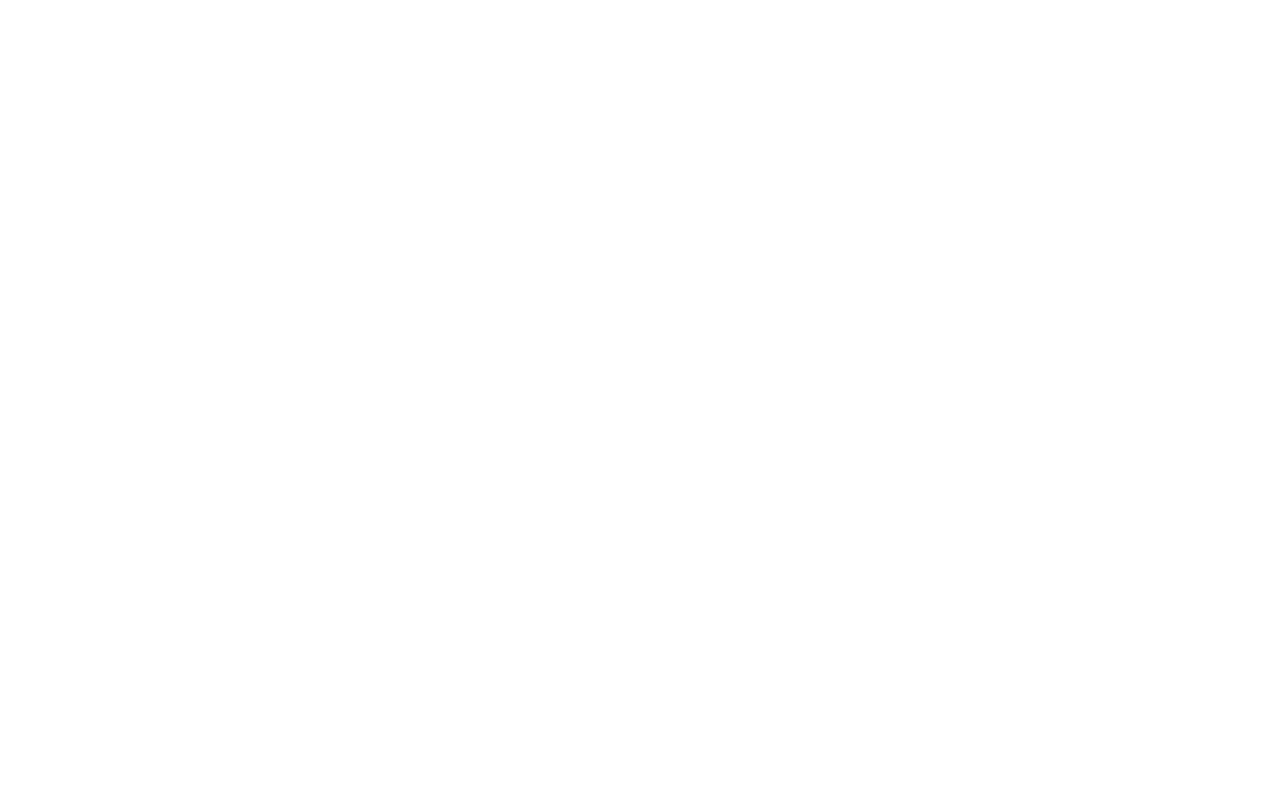
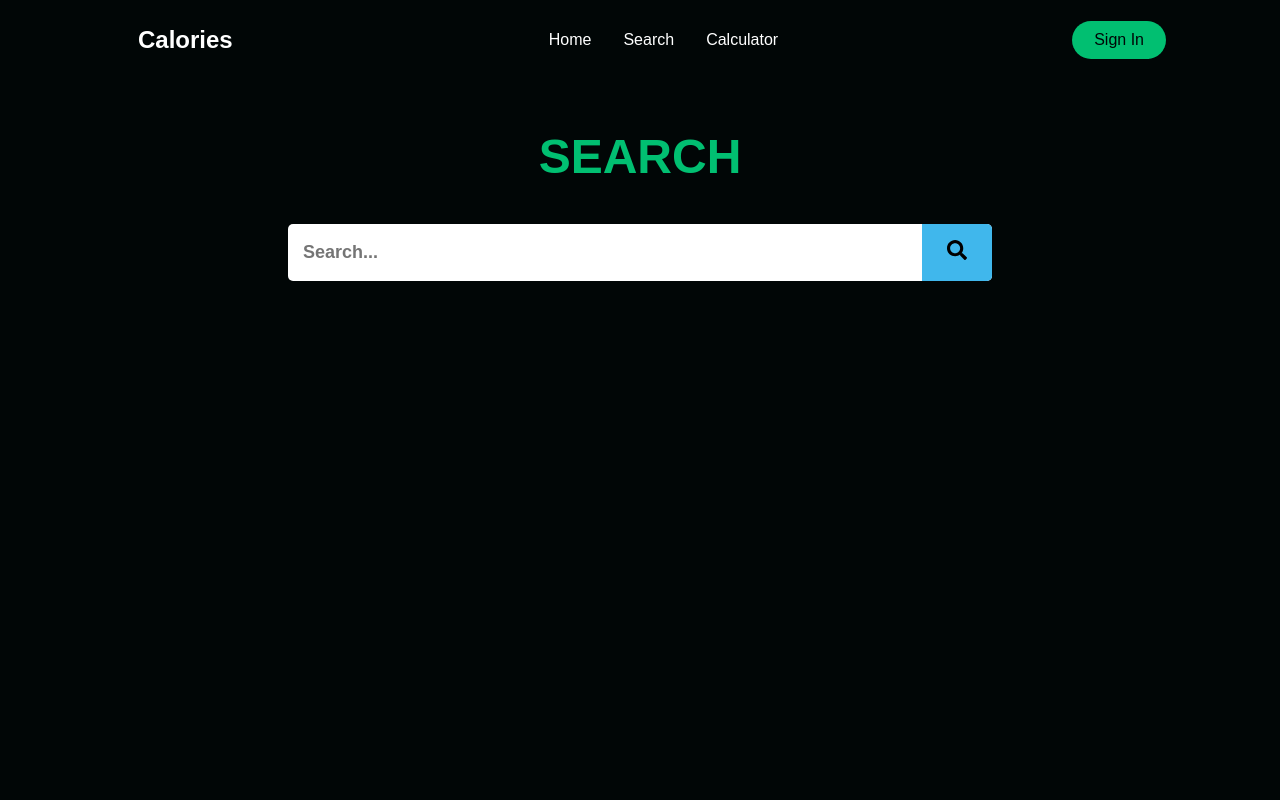
Before and after one commit to ApichayaT/FinalProject, a React (Create React App) app: page /search in a window 1280 px wide. Before the commit this address had no page. Shown: the top 800 px of the page. Built offline with nearby package versions, Linux system fonts and the light colour scheme.

Commit message:
add search files

```diff
--- a/src/App.js
+++ b/src/App.js
@@ -3,6 +3,7 @@
 import { BrowserRouter as Router, Route, Routes } from 'react-router-dom';
 import Home from './pages';
 import SigninPage from './pages/signin'
+import SearchPage from './pages/search'
 
 function App() {
   return (
@@ -10,6 +11,7 @@
       <Routes>
         <Route path="/" element={<Home/>} exact />
         <Route path="/signin" element={<SigninPage/>} exact />
+        <Route path="/search" element={<SearchPage/>} exact />
       </Routes>
     </Router>
   );
--- a/src/components/InfoSection/Data.js
+++ b/src/components/InfoSection/Data.js
@@ -1,5 +1,5 @@
 export const homeObjOne = {
-    id: 'search',
+    id: 'search1',
     lightBg: false,
     lightText: true,
     lightTextDesc: true,
--- a/src/components/Navbar/index.js
+++ b/src/components/Navbar/index.js
@@ -51,7 +51,7 @@
               >Home</NavLinks>
             </NavItem>
             <NavItem>
-              <NavLinks to="search"
+              <NavLinks to="search1"
               smooth={true}
               duration={500}
               spy={true}
--- /dev/null
+++ b/src/components/Search/SearchElements.js
@@ -0,0 +1,69 @@
+import styled from "styled-components";
+
+export const Container = styled.div`
+    height: 800px;
+    display: flex;
+    flex-direction: column;
+    justify-content: center;
+    align-items: center;
+    background: #010606;
+
+    @media screen and (max-width: 768px) {
+        height: 1100px;
+    }
+
+    @media screen and (max-width: 480px) {
+        height: 1300px;
+    }
+`
+
+export const SearchH1 = styled.h1`
+    font-size: 3rem;
+    color: #01bf71;
+
+    margin-top: -350px;
+
+    @media screen and (max-width: 480px) {
+        font-size: 2rem;
+    }
+`
+
+export const Form = styled.h1`
+
+font-family: sans-serif;
+	width: 55vw;
+	margin: 5vh auto;
+    .c-form {
+		width: 100%;
+		position: relative;
+		&_e-input {
+			border: none;
+			border-radius: 5px;
+			width: 100%;
+			height: 57px;
+			padding: 0 75px 0 15px;
+			font-family:sans-serif;
+			font-size: 18px;
+			font-weight: bold;
+		}
+		&_e-button {
+			position: absolute;
+			top: 0;
+			right: 0;
+			height: 57px;
+			padding: 0 25px;
+			border: none;
+			border-radius: 0 5px 5px 0;
+			background-color: #40b7ec;
+			font-size: 20px;
+			cursor: pointer;
+			&:hover {
+				background-color: darken(#40b7ec, 10%);
+			}
+		}
+	}
+
+    @media screen and (max-width: 480px) {
+        font-size: 2rem;
+    }
+`
--- /dev/null
+++ b/src/components/Search/index.js
@@ -0,0 +1,36 @@
+import React, {useState}  from 'react'
+import {Container,SearchH1,Form} from './SearchElements'
+import { FaSearch } from "react-icons/fa";
+
+const Search = () => {
+  const [hover, setHover] = useState(false)
+
+    const onHover = () => {
+        setHover(!hover)
+    }
+  return (
+    <div>
+      <Container>
+        <SearchH1>SEARCH</SearchH1>
+      <Form>
+      <form className="c-form" >
+		  <input
+        type="text"
+		    placeholder="Search..."
+				className="c-form_e-input"
+			/>
+		<button type="submit" className="c-form_e-button">
+        <FaSearch/>
+			</button>
+		  </form>
+    </Form>
+    </Container>
+
+
+    </div>
+
+
+  )
+}
+
+export default Search
--- /dev/null
+++ b/src/pages/search.js
@@ -0,0 +1,23 @@
+import React, { useState } from 'react'
+import Search from '../components/Search'
+import Navbar from '../components/Navbar'
+import Footer from '../components/Footer';
+
+
+const SearchPage = () => {
+  const [isOpen, setIsOpen] = useState(false);
+
+    const toggle = () => {
+        setIsOpen(!isOpen);
+    }
+
+  return (
+    <>
+      <Navbar toggle={toggle} />
+      <Search />
+      <Footer />
+    </>
+  )
+}
+
+export default SearchPage
```
